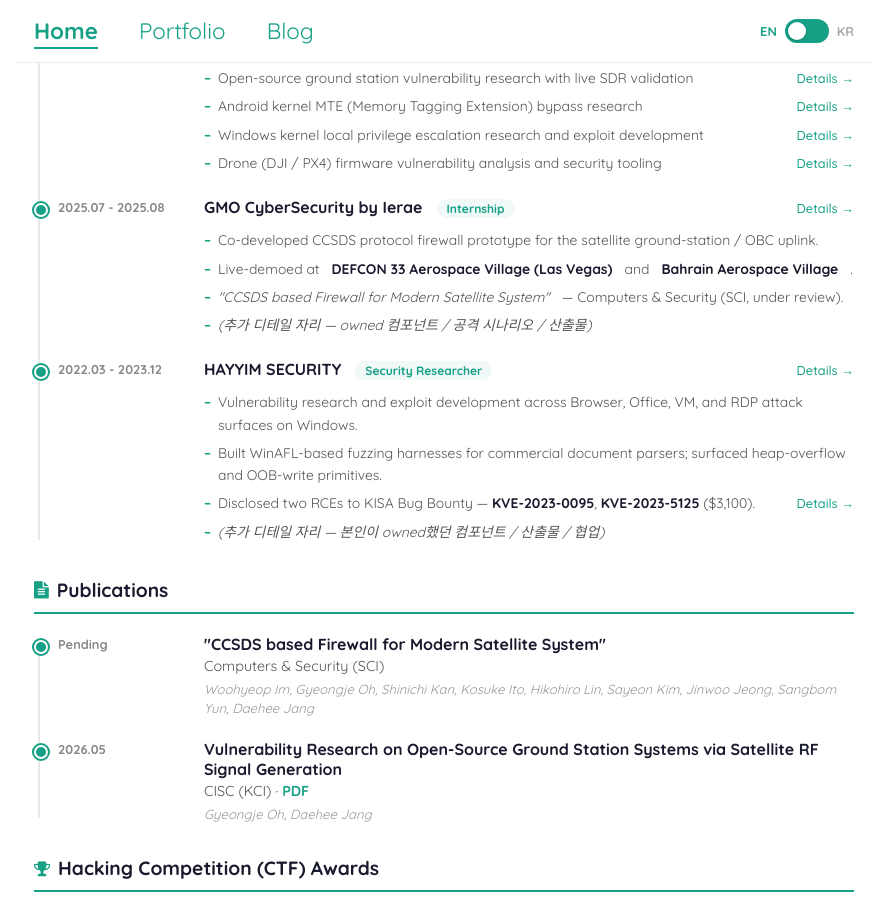
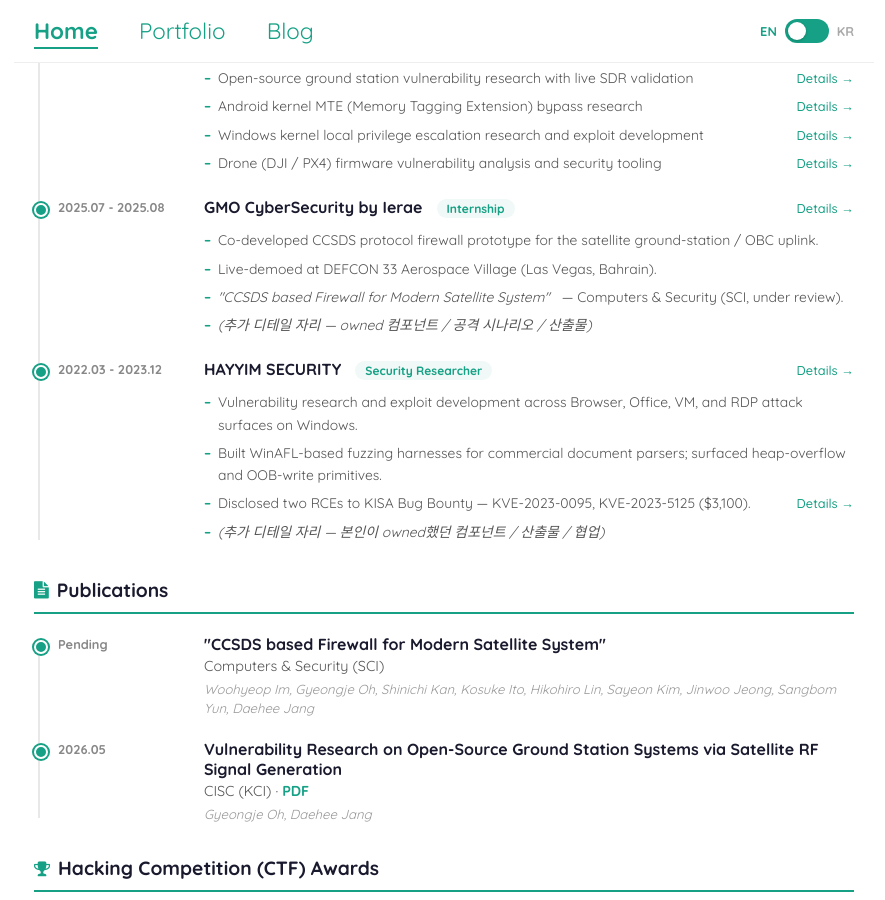
Before and after one commit to Gyeongje/gyeongje.github.io, a Jekyll site: the page built from index.md, in a window 1280 px wide and 900 px high, scrolled down 688 px. Shown: the whole window, without its empty margins (196-1081 px from the left). Built offline with Jekyll 4.4.1, drawn with Linux system fonts in a browser that asks for light colours; some web fonts are replaced.

Commit message:
Shorten GMO demo line and drop inline bold from Experience bullets
Combine the GMO Las Vegas / Bahrain demo bullet into a single line
"Live-demoed at DEFCON 33 Aerospace Village (Las Vegas, Bahrain)" and
strip the <strong> tags around the venue names and the KVE numbers so
the bullets read evenly instead of having teal-bolded fragments
floating mid-sentence.

Co-Authored-By: Claude Opus 4.7 (1M context) <noreply@anthropic.com>

```diff
--- a/index.md
+++ b/index.md
@@ -79,7 +79,7 @@ title: Gyeongje Oh
         </div>
         <ul class="cv-research-list">
           <li>Co-developed CCSDS protocol firewall prototype for the satellite ground-station / OBC uplink.</li>
-          <li>Live-demoed at <strong>DEFCON 33 Aerospace Village (Las Vegas)</strong> and <strong>Bahrain Aerospace Village</strong>.</li>
+          <li>Live-demoed at DEFCON 33 Aerospace Village (Las Vegas, Bahrain).</li>
           <li><em>"CCSDS based Firewall for Modern Satellite System"</em> — Computers &amp; Security (SCI, under review).</li>
           <li><em>(추가 디테일 자리 — owned 컴포넌트 / 공격 시나리오 / 산출물)</em></li>
         </ul>
@@ -96,7 +96,7 @@ title: Gyeongje Oh
         <ul class="cv-research-list">
           <li>Vulnerability research and exploit development across Browser, Office, VM, and RDP attack surfaces on Windows.</li>
           <li>Built WinAFL-based fuzzing harnesses for commercial document parsers; surfaced heap-overflow and OOB-write primitives.</li>
-          <li><span class="cv-research-text">Disclosed two RCEs to KISA Bug Bounty — <strong>KVE-2023-0095</strong>, <strong>KVE-2023-5125</strong> ($3,100).</span> <span class="cv-research-meta"><a href="https://gye0ngje.com/vulnerability-research/2023/01/14/heap-overflow-in-image-viewer-psd-parsing.html" target="_blank">Details →</a></span></li>
+          <li><span class="cv-research-text">Disclosed two RCEs to KISA Bug Bounty — KVE-2023-0095, KVE-2023-5125 ($3,100).</span> <span class="cv-research-meta"><a href="https://gye0ngje.com/vulnerability-research/2023/01/14/heap-overflow-in-image-viewer-psd-parsing.html" target="_blank">Details →</a></span></li>
           <li><em>(추가 디테일 자리 — 본인이 owned했던 컴포넌트 / 산출물 / 협업)</em></li>
         </ul>
       </div>
```
